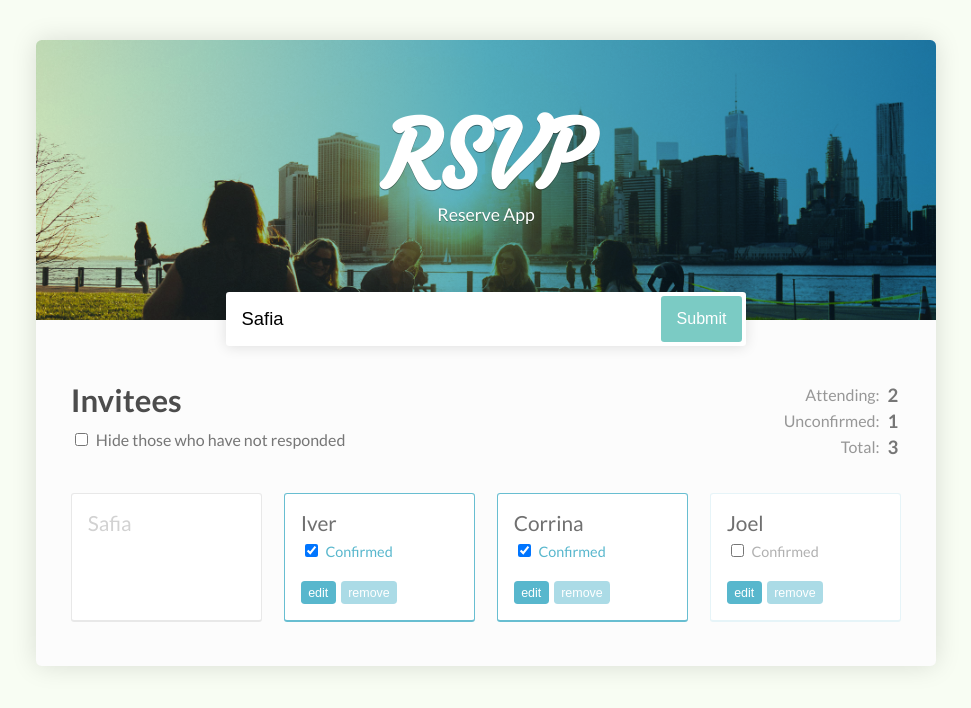
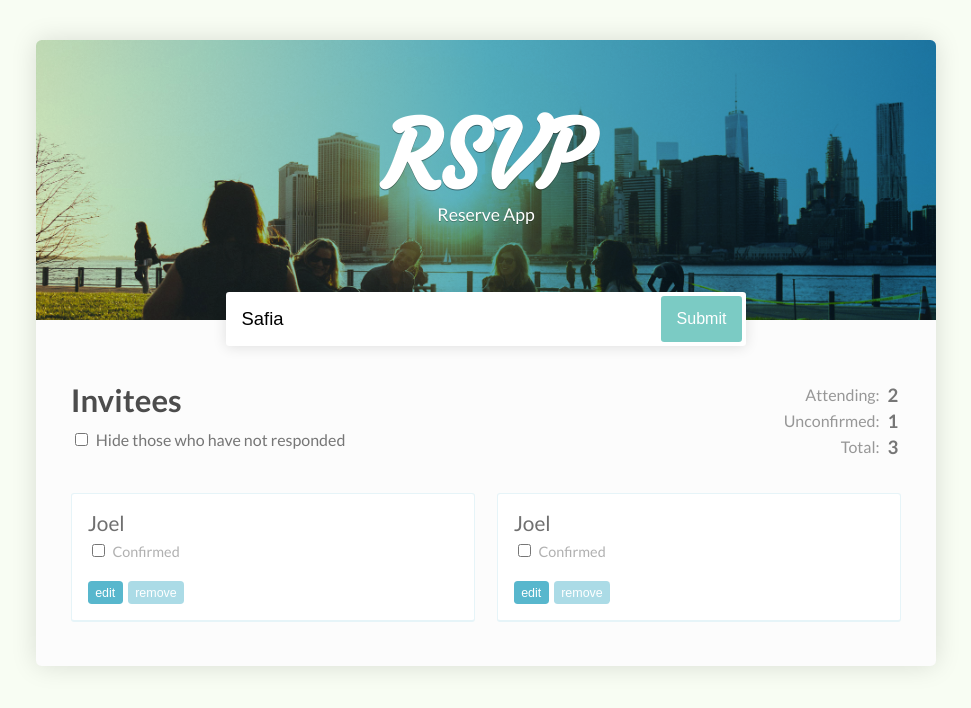
Before and after one commit to Langster2323/RSVP-React, a React (Create React App) app: page / in a window 1280 px wide. Shown: the top 708 px of the page, without its empty margins (154-1125 px from the left). Built offline with nearby package versions, Linux system fonts and the light colour scheme.

Commit message:
I received a JSX adjacent error and I couldn't figure out why, but I foudn out what it was. I was missing the arrow for the arrow function

```diff
--- a/src/App.js
+++ b/src/App.js
@@ -57,7 +57,7 @@
               </tr>
             </tbody>
           </table>
-          <GuestList />
+          <GuestList guests={this.state.guests}/>
         </div>
       </div>
     );
--- a/src/GuestList.js
+++ b/src/GuestList.js
@@ -1,24 +1,10 @@
 import React from 'react';
+import PropTypes from 'prop-types';
 
 const GuestList = props =>
 
   <ul>
-    <li className="pending"><span>Safia</span></li>
-    <li className="responded"><span>Iver</span>
-      <label>
-        <input type="checkbox" checked /> Confirmed
-      </label>
-      <button>edit</button>
-      <button>remove</button>
-    </li>
-    <li className="responded">
-      <span>Corrina</span>
-      <label>
-        <input type="checkbox" checked /> Confirmed
-      </label>
-      <button>edit</button>
-      <button>remove</button>
-    </li>
+  {props.guests.map((guest, index) =>
     <li>
       <span>Joel</span>
       <label>
@@ -27,6 +13,11 @@
       <button>edit</button>
       <button>remove</button>
     </li>
+    )}
   </ul>;
 
+  GuestList.propTypes = {
+    guests: PropTypes.array.isRequired
+  }
+
 export default GuestList;
```
